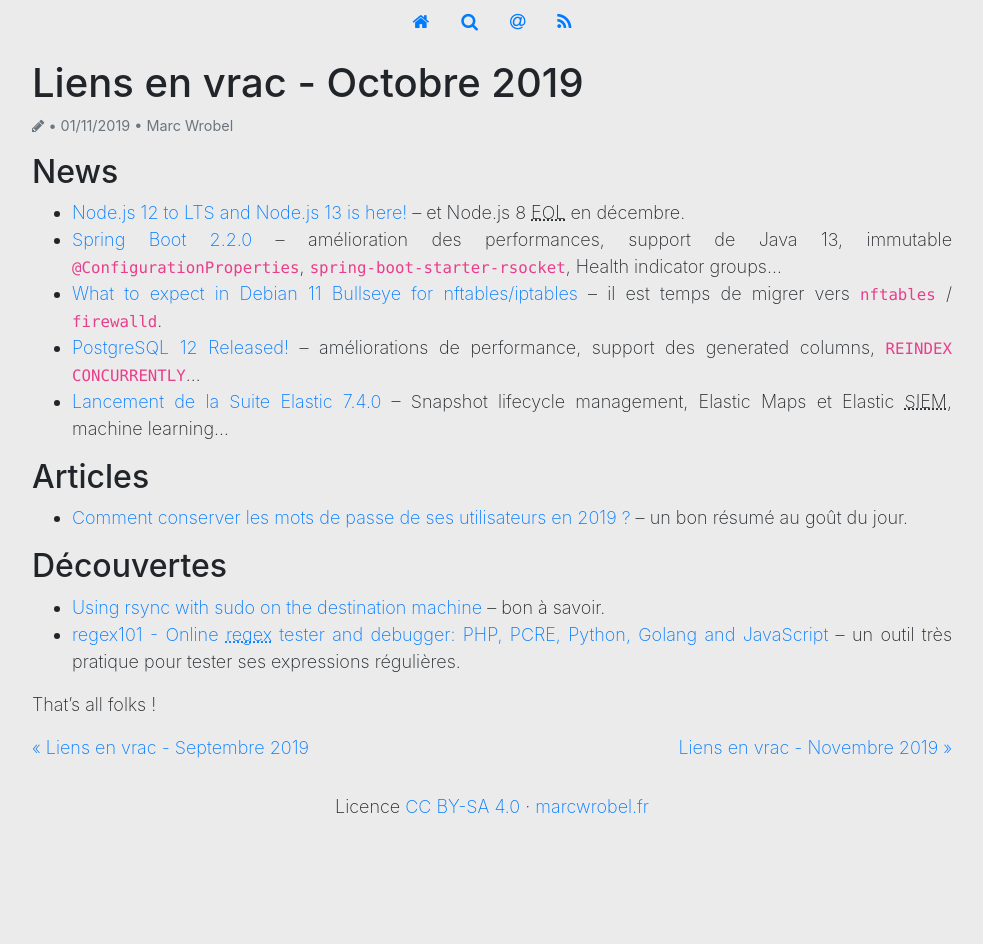
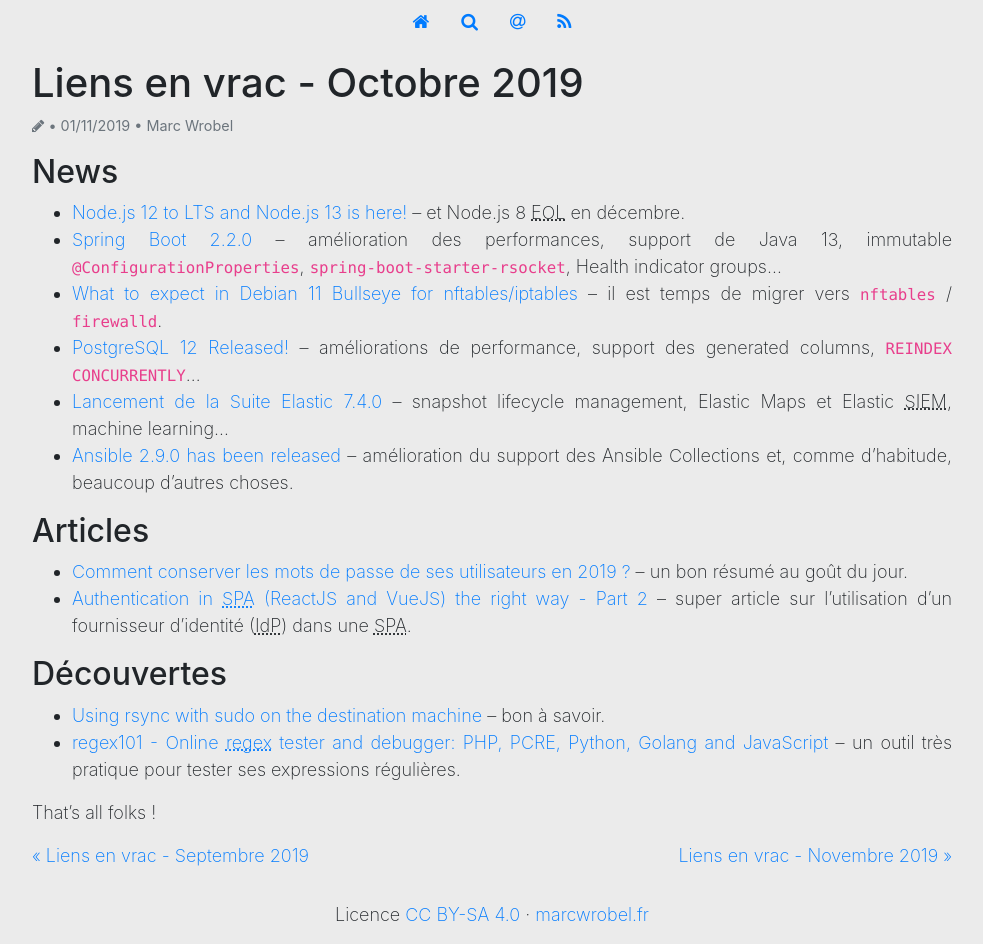
Before and after one commit to marcwrobel/marcwrobel.github.io, a Jekyll site: the page built from _posts/2019-11-01-liens-en-vrac-octobre-2019.md, in a window 1280 px wide. Shown: the whole page, without its empty margins (148-1131 px from the left). Built offline with Jekyll 4.4.1, drawn with Linux system fonts in a browser that asks for light colours; before the commit the page ends 900 px from its top, so only the background shows below that.

Commit message:
Modification des articles 'Liens en vrac - Septembre 2019' et 'Liens en vrac - Octobre 2019'

```diff
--- a/_posts/2019-11-01-liens-en-vrac-octobre-2019.md
+++ b/_posts/2019-11-01-liens-en-vrac-octobre-2019.md
@@ -2,7 +2,7 @@
 layout: post
 title: Liens en vrac - Octobre 2019
 category: notes
-tags: node ssh rsync regex spring-boot nftables hash mot-de-passe postgresql
+tags: node ssh rsync regex spring-boot nftables hash mot-de-passe postgresql sécurité spa idp oauth oidc
 ---
 
 ## News
@@ -16,11 +16,15 @@
 * [PostgreSQL 12 Released!](https://www.postgresql.org/about/news/1976/)
   – améliorations de performance, support des generated columns, `REINDEX CONCURRENTLY`...
 * [Lancement de la Suite Elastic 7.4.0](https://www.elastic.co/fr/blog/elastic-stack-7-4-0-released)
-  – Snapshot lifecycle management, Elastic Maps et Elastic SIEM, machine learning...
+  – snapshot lifecycle management, Elastic Maps et Elastic SIEM, machine learning...
+* [Ansible 2.9.0 has been released](https://www.reddit.com/r/ansible/comments/dpskzg/ansible_290_has_been_released/)
+  – amélioration du support des Ansible Collections et, comme d'habitude, beaucoup d'autres choses.
 
 ## Articles
 * [Comment conserver les mots de passe de ses utilisateurs en 2019 ?](https://blog.octo.com/comment-conserver-les-mots-de-passe-de-ses-utilisateurs-en-2019/)
   – un bon résumé au goût du jour.
+* [Authentication in SPA (ReactJS and VueJS) the right way - Part 2](https://jcbaey.com/oauth2-oidc-best-practices-in-spa)
+  – super article sur l'utilisation d'un fournisseur d'identité (IdP) dans une SPA.
 
 ## Découvertes
 * [Using rsync with sudo on the destination machine](https://askubuntu.com/questions/719439/using-rsync-with-sudo-on-the-destination-machine)
@@ -31,5 +35,7 @@
 That's all folks !
 
 *[EOL]: End-Of-Life
+*[IdP]: Identity Provider
 *[regex]: regular expression
 *[SIEM]: Security Information Management System
+*[SPA]: Single-Page Application
```
Also changed, not shown: _posts/2019-10-01-liens-en-vrac-septembre-2019.md (+4 -1 lines).
